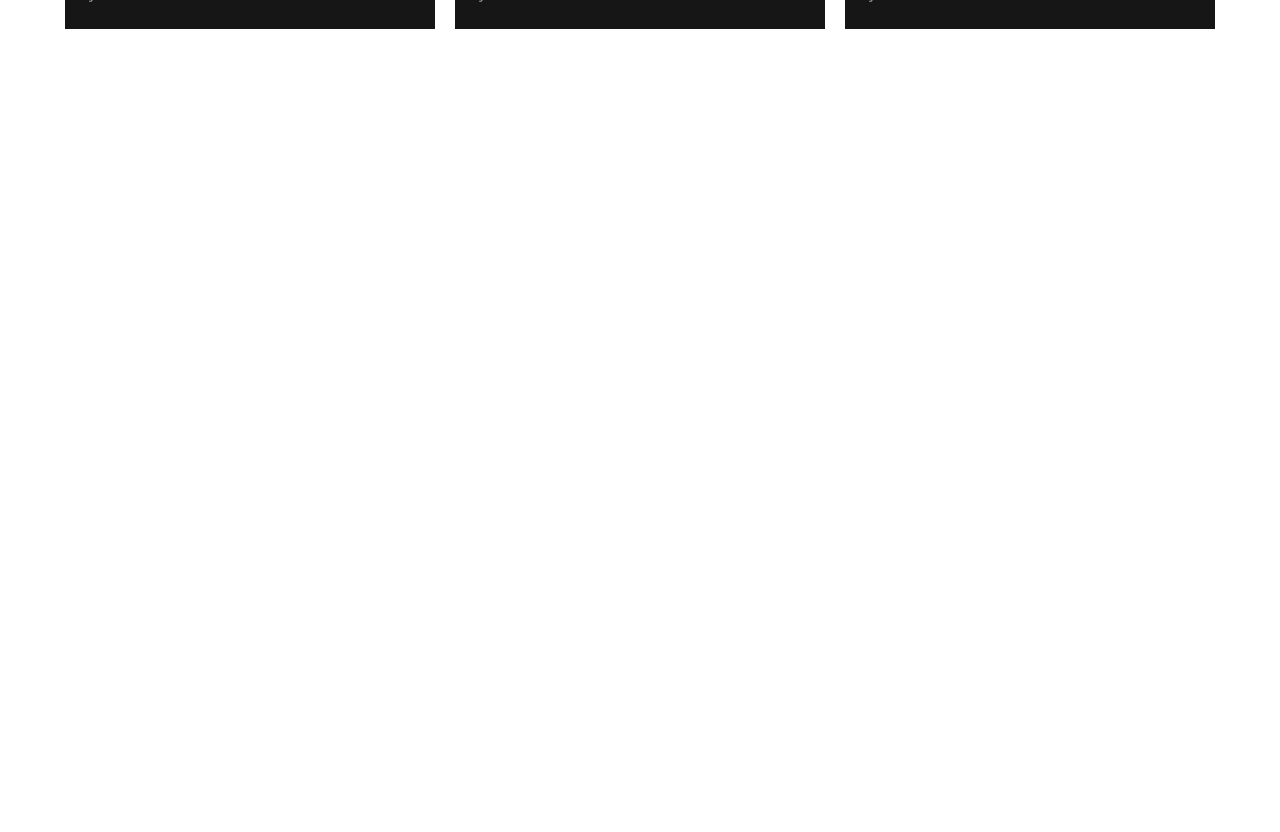
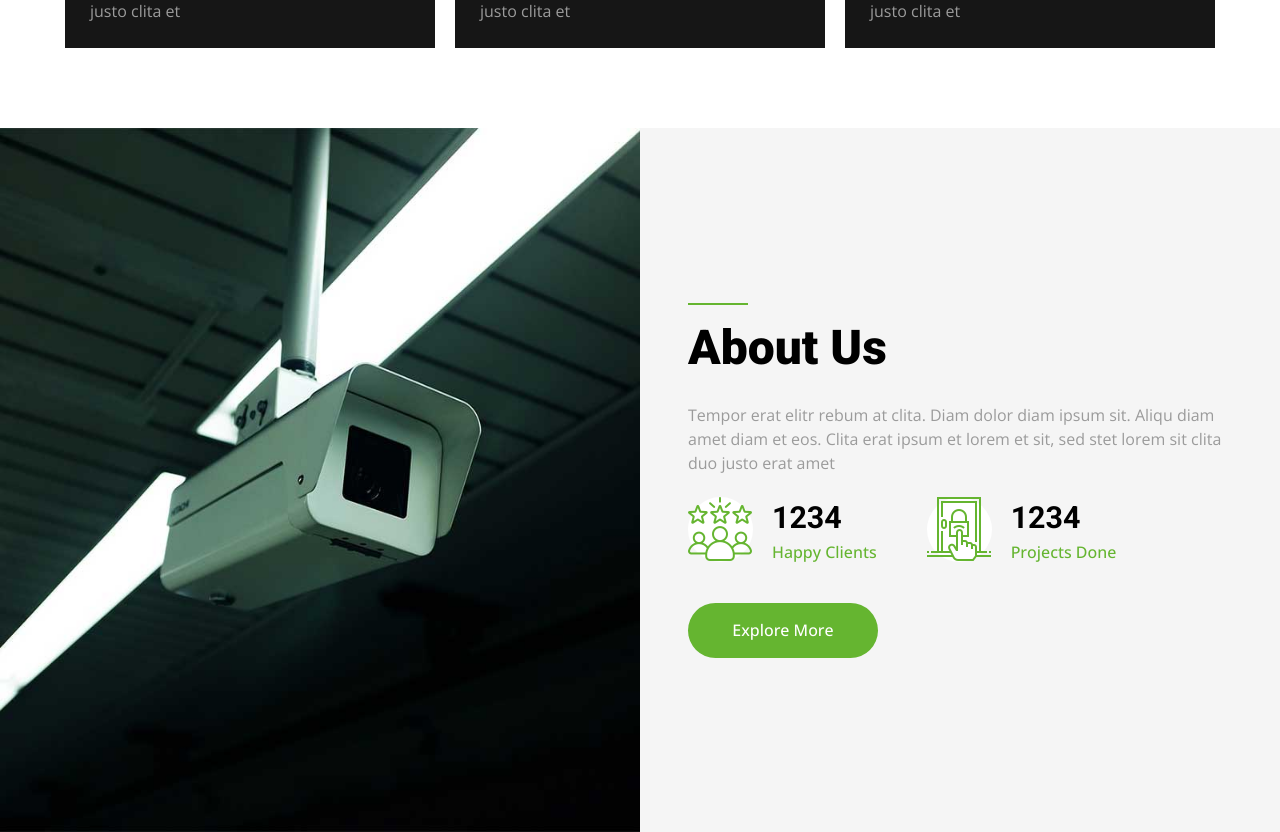
Before and after one commit to NouzNoushad/Html-CSS-Designs, a React (Vite) app in the folder react_website1/: page / in a window 1280 px wide. Shown: the part 1260-2092 px from the top of the page. Before the commit the page ends 1369 px from the top, so only its background shows below. Built offline with nearby package versions, Linux system fonts and the light colour scheme.

Commit message:
about section

```diff
--- a/react_website1/src/App.jsx
+++ b/react_website1/src/App.jsx
@@ -1,4 +1,5 @@
 import './App.css'
+import AboutSection from './components/About'
 import FactsSection from './components/Facts'
 import HomeSection from './components/Home'
 import NavSection from './components/Nav'
@@ -10,6 +11,7 @@ function App() {
       <NavSection/>
       <HomeSection/>
       <FactsSection/>
+      <AboutSection/>
     </>
   )
 }
--- /dev/null
+++ b/react_website1/src/components/About.jsx
@@ -0,0 +1,40 @@
+import React from 'react'
+
+export default function AboutSection() {
+    return (
+        <section className='h-auto lg:h-[calc(100vh-12vh)] bg-[#F5F5F5]'>
+            <div className="flex flex-col lg:flex-row items-center h-full px-5 md:px-0">
+                <div className="h-full w-full md:w-[70%] lg:w-[50%]">
+                    <img src="../src/assets/img/about.jpg" alt="" className='h-full w-full bg-cover' />
+                </div>
+                <div className="w-full md:w-[70%] lg:w-[50%] px-0 lg:px-[3rem] py-[2rem] space-y-[1.2rem]">
+                    <h1 className='pt-[0.6rem] font-roboto font-[800] text-[2.2rem] md:text-[2.5rem] lg:text-[3rem] relative before:absolute before:top-0 before:left-0 before:h-[2px] before:w-[60px] before:bg-[#65B530]'>About Us</h1>
+                    <p className='font-open text-[#9B9B9B]'>Tempor erat elitr rebum at clita. Diam dolor diam ipsum sit. Aliqu diam amet diam et eos. Clita erat ipsum et lorem et sit, sed stet lorem sit clita duo justo erat amet</p>
+                    <div className="flex flex-col sm:flex-row items-start gap-[50px]">
+                        <div className="flex flex-row items-center gap-[20px]">
+                            <div className="relative before:absolute before:top-0 before:left-0 before:w-[65px] before:h-[65px] before:bg-white before:rounded-[50%]">
+                                <img src="../src/assets/img/icon/icon-1.png" alt="" className='relative' />
+                            </div>
+                            <div className="">
+                                <h3 className='font-roboto font-[600] text-[1.6rem] md:text-[1.9rem]'>1234</h3>
+                                <h4 className='font-open font-[500] text-[#65B530]'>Happy Clients</h4>
+                            </div>
+                        </div>
+                        <div className="flex flex-row items-center gap-[20px]">
+                            <div className="relative before:absolute before:top-0 before:left-0 before:w-[65px] before:h-[65px] before:bg-white before:rounded-[50%]">
+                                <img src="../src/assets/img/icon/icon-5.png" alt="" className='relative' />
+                            </div>
+                            <div className="">
+                                <h3 className='font-roboto font-[600] text-[1.6rem] md:text-[1.9rem]'>1234</h3>
+                                <h4 className='font-open font-[500] text-[#65B530]'>Projects Done</h4>
+                            </div>
+                        </div>
+                    </div>
+                    <div className="pt-[1.2rem]">
+                        <button className='rounded-[30px] w-[190px] h-[55px] text-white font-open bg-[#65B530] font-[500]'>Explore More</button>
+                    </div>
+                </div>
+            </div>
+        </section>
+    )
+}
--- a/react_website1/src/components/Nav.jsx
+++ b/react_website1/src/components/Nav.jsx
@@ -2,7 +2,7 @@ import React from 'react'
 
 export default function NavSection() {
     return (
-        <>
+        <nav>
             <div className="hidden lg:block bg-[#161616] text-white">
                 <div className="max-w-[1250px] mx-auto px-5 xl:px-0 py-[1rem]">
                     <div className="flex flex-row items-center justify-between font-open text-[0.9rem] text-[#9B9B9B]">
@@ -37,7 +37,7 @@ export default function NavSection() {
                     </div>
                 </div>
             </div>
-            <div className="bg-white">
+            <div className="bg-white h-[12vh] ">
                 <div className="max-w-[1250px] mx-auto px-5 xl:px-0 py-[1.2rem]">
                     <div className="flex flex-row items-center justify-between">
                         <h1 className='text-[1.6rem] text-[#65B530] font-roboto font-[600]'>Securex</h1>
@@ -60,6 +60,6 @@ export default function NavSection() {
                     </div>
                 </div>
             </div>
-        </>
+        </nav>
     )
 }
```
